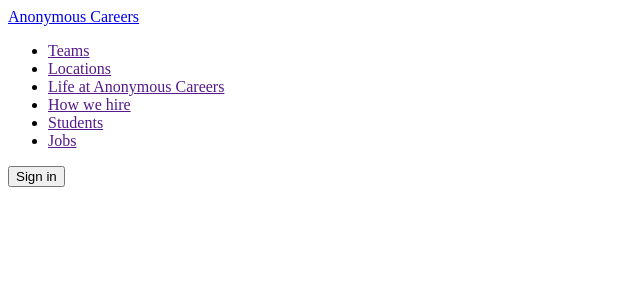
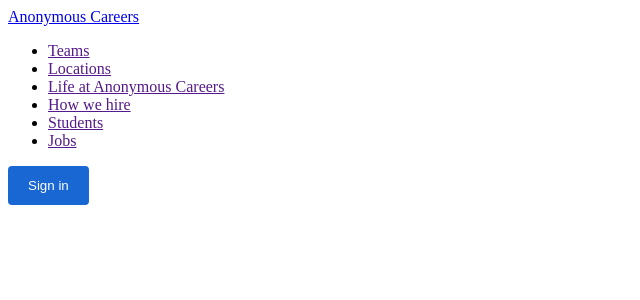
Before and after one commit to MS-D-rei/VueJobSearchApp, a Vue app: page / in a window 1280 px wide. Shown: the top 300 px of the page, without its empty margins (0-640 px from the left). Built offline with nearby package versions, Linux system fonts and the light colour scheme; the HTML template or start-up script is replaced by a standard one.

Commit message:
add secondary action button style

```diff
--- /dev/null
+++ b/src/components/ActionButton.vue
@@ -0,0 +1,39 @@
+<template>
+  <button :class="buttonClass">
+    {{ props.text }}
+  </button>
+</template>
+
+<script setup>
+import { computed } from "vue";
+
+const props = defineProps({
+  text: {
+    type: String,
+    default: "",
+  },
+  isPrimary: {
+    type: Boolean,
+    default: true,
+  }
+});
+const buttonClass = computed(() => {
+  return {
+    primary: props.isPrimary,
+    secondary: !props.isPrimary,
+  };
+});
+</script>
+
+<style scoped>
+button {
+  @apply px-5 py-3 font-medium rounded;
+}
+.primary {
+  @apply text-white border-0 bg-brand-blue-1 hover:shadow-blue;
+}
+
+.secondary {
+  @apply text-brand-blue-1 bg-transparent hover:bg-brand-blue-2 hover:text-white;
+}
+</style>
--- a/src/components/MainNav.vue
+++ b/src/components/MainNav.vue
@@ -23,7 +23,13 @@
         </nav>
         <div class="flex items-center h-full ml-auto">
           <ProfileImage v-if="isLoggedIn" data-test="profile-image" />
-          <SignInButton v-else data-test="login-button" @click="loginUser" />
+          <ActionButton
+            v-else
+            text="Sign in"
+            :is-primary="true"
+            data-test="login-button"
+            @click="loginUser"
+          />
         </div>
       </div>
     </div>
@@ -32,7 +38,7 @@
 
 <script setup>
 import { ref } from "vue";
-import SignInButton from "@/components/SignInButton.vue";
+import ActionButton from "@/components/ActionButton.vue";
 import ProfileImage from "@/components/ProfileImage.vue";
 const companyName = "Anonymous Careers";
 const url = "https://careers.google.com/";
--- a/src/components/SignInButton.vue
+++ /dev/null
@@ -1,11 +0,0 @@
-<template>
-  <button
-    class="px-5 py-3 font-medium text-white border-0 rounded bg-brand-blue-1 hover:shadow-blue"
-  >
-    Sign in
-  </button>
-</template>
-
-<script setup></script>
-
-<style lang="scss" scoped></style>
--- a/tailwind.config.js
+++ b/tailwind.config.js
@@ -13,6 +13,7 @@ module.exports = {
         // create xxx-brand-grey-1
         "brand-gray-1": "#dadce0",
         "brand-blue-1": "#1967d2",
+        "brand-blue-2": "#4285f4",
         "brand-green-1": "#137333",
       },
       boxShadow: {
```
